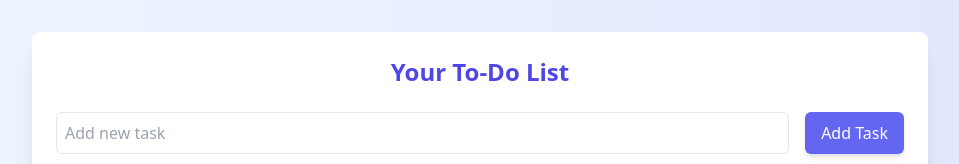
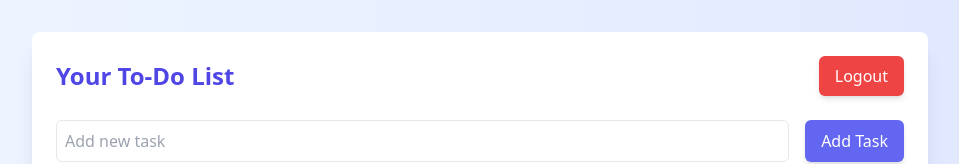
Before and after one commit to Pankajjangid01/todolist-firebase, a React (Create React App) app: page /todolist in a window 1280 px wide. Shown: the top 164 px of the page, without its empty margins (160-1119 px from the left). Built offline with nearby package versions, Linux system fonts and the light colour scheme; no server answers.

Commit message:
added logout button

```diff
--- a/src/components/TodoList.js
+++ b/src/components/TodoList.js
@@ -7,17 +7,21 @@ import {
   doc,
 } from "firebase/firestore";
 import { db } from "../firebase";
-import { getAuth, onAuthStateChanged } from "firebase/auth";
+import { getAuth, onAuthStateChanged, signOut } from "firebase/auth";
+import { useNavigate } from "react-router-dom"; // Add this for navigation
 
 const TodoList = () => {
   const [tasks, setTasks] = useState([]);
   const [newTask, setNewTask] = useState("");
   const auth = getAuth();
+  const navigate = useNavigate(); // Initialize useNavigate
 
   const fetchTasks = async (user) => {
     if (user) {
       try {
-        const querySnapshot = await getDocs(collection(db, `users/${user.uid}/tasks`));
+        const querySnapshot = await getDocs(
+          collection(db, `users/${user.uid}/tasks`)
+        );
         const fetchedTasks = querySnapshot.docs.map((doc) => ({
           id: doc.id,
           ...doc.data(),
@@ -68,6 +72,15 @@ const TodoList = () => {
     event.preventDefault();
   };
 
+  const handleLogout = async () => {
+    try {
+      await signOut(auth);
+      navigate("/login"); // Redirect to login after sign out
+    } catch (error) {
+      console.error("Error signing out: ", error);
+    }
+  };
+
   useEffect(() => {
     const unsubscribe = onAuthStateChanged(auth, (user) => {
       if (user) {
@@ -83,9 +96,18 @@ const TodoList = () => {
   return (
     <div className="min-h-screen bg-gradient-to-r from-blue-50 to-indigo-100 p-8">
       <div className="max-w-4xl mx-auto p-6 bg-white shadow-xl rounded-lg">
-        <h2 className="text-2xl font-bold text-indigo-600 text-center mb-6">
-          Your To-Do List
-        </h2>
+        <div className="flex justify-between items-center mb-6">
+          <h2 className="text-2xl font-bold text-indigo-600">
+            Your To-Do List
+          </h2>
+          <button
+            onClick={handleLogout}
+            className="bg-red-500 text-white px-4 py-2 rounded-md shadow-md hover:bg-red-600 transition"
+          >
+            Logout
+          </button>
+        </div>
+
         <div className="mb-4 flex justify-between">
           <input
             type="text"
```
